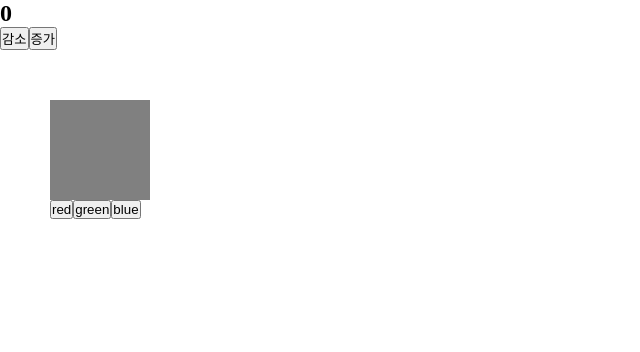
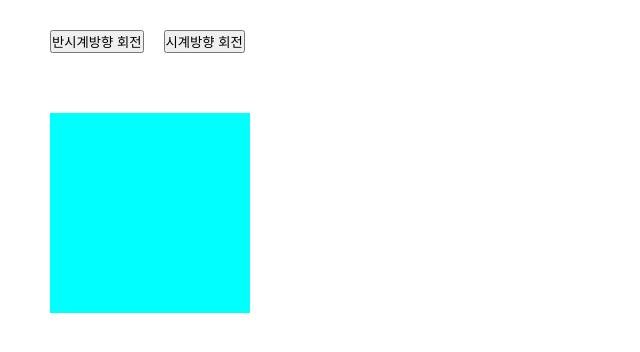
Before and after one commit to Yunjeong1/template, a React (Create React App) app: page / in a window 1280 px wide. Shown: the top 352 px of the page, without its empty margins (0-640 px from the left). Built offline with nearby package versions, Linux system fonts and the light colour scheme.

Commit message:
useEffect로 box 회전시키기

```diff
--- a/src/App.js
+++ b/src/App.js
@@ -1,99 +1,35 @@
 import './scss/style.scss';
 import { useState, useEffect } from 'react';
-/*
-
-useEffect
-- 컴포넌트의 생명주기(life cycle)에 따라 특정 기능을 호출하는 hook
-- 컴포넌트 생성, 변경, 소멸
-- useEffect(호출할 함수, [의존성 배열])
-
-- 컴포넌트 생성시
-	useEffect(()=>{
-		이곳의 구문이 처음 로딩시 한번만 호출
-	}, [])
-
-- 컴포넌트 소멸시
-	useEffect(()=>{
-		return() =>{
-			컴포넌트가 사라질때 한번만 호출
-		}
-	},[])
-
--컴포넌트 변경시
-	useEffect(()=>{
-		의존성배열에 등록한 state값이 변경될때마다 호출
-	}, [state])
-*/
 
 function App() {
+	//버튼 클릭시 증가될 카운트값을 관리할 state
 	let [num, setNum] = useState(0);
-	//변경할 배경색을 관리할 state추가 (초기값은 gray)
-	let [bg, setBg] = useState('gray');
+	//num값을 활용해서 실제 box가 회전할 각도값을 관리할 state
+	let [rot, setRot] = useState(0);
 
-	//의존성배열이 비어있으므로 처음 컴포넌트 실행시 한번만 호출
+	//num값이 변경될때마다 실행되는 useEffect 추가
 	useEffect(() => {
-		console.log('App생성');
-
-		//의존성배열이 비어있으므로 컴포넌트 소멸시 한번만 호출
-		return () => {
-			console.log('App소멸');
-		};
-	}, []);
-
-	//state값(num)이 변경될때마다 호출
-	useEffect(() => {
-		console.log('num값 변경');
+		//num값이 변경될때마다 45를 곱해서 해당값을 다시 rot에 적용하여 변경
+		setRot(45 * num);
+		console.log('rot', rot);
 	}, [num]);
-
-	useEffect(() => {
-		console.log('bg값 변경');
-	}, [bg]);
 
 	return (
 		<>
-			<article className='counter'>
-				<h1>{num}</h1>
+			<article>
 				<button
 					onClick={() => {
-						// num--;
-						// setNum(num);
 						setNum(--num);
 					}}>
-					감소
+					반시계방향 회전
 				</button>
 				<button
 					onClick={() => {
-						num++;
-						setNum(num);
-						//setNum(++num);
+						setNum(++num);
 					}}>
-					증가
+					시계방향 회전
 				</button>
-			</article>
-
-			<article className='colorBox'>
-				<div className='box' style={{ backgroundColor: bg }}></div>
-
-				{/* 이벤트 연결 */}
-				{/* <button onClick={e => {setBg('red');}}>red</button> */}
-				<button
-					onClick={(e) => {
-						setBg(e.target.innerText);
-					}}>
-					red
-				</button>
-				<button
-					onClick={(e) => {
-						setBg(e.target.innerText);
-					}}>
-					green
-				</button>
-				<button
-					onClick={(e) => {
-						setBg(e.target.innerText);
-					}}>
-					blue
-				</button>
+				<div className='box' style={{ transform: `rotate(${rot}deg)` }}></div>
 			</article>
 		</>
 	);
--- a/src/scss/style.scss
+++ b/src/scss/style.scss
@@ -1,11 +1,15 @@
 @import 'reset';
+* {
+	margin: 10px;
+}
+button {
+	margin-right: 10px;
+}
 
-.colorBox {
-	margin: 50px;
-
-	.box {
-		width: 100px;
-		height: 100px;
-		background: gray;
-	}
+.box {
+	width: 200px;
+	height: 200px;
+	background: aqua;
+	margin-top: 50px;
+	transition: 0.5s;
 }
```
